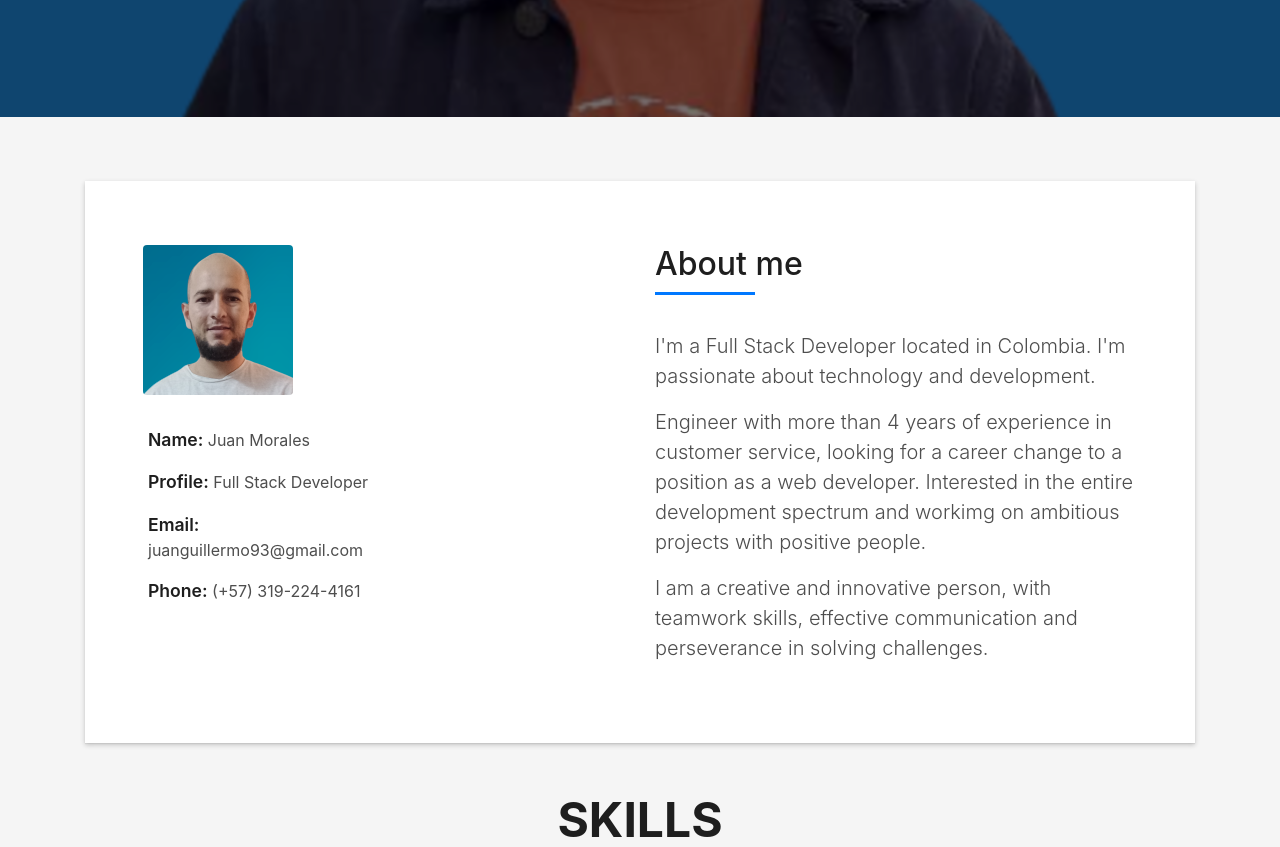
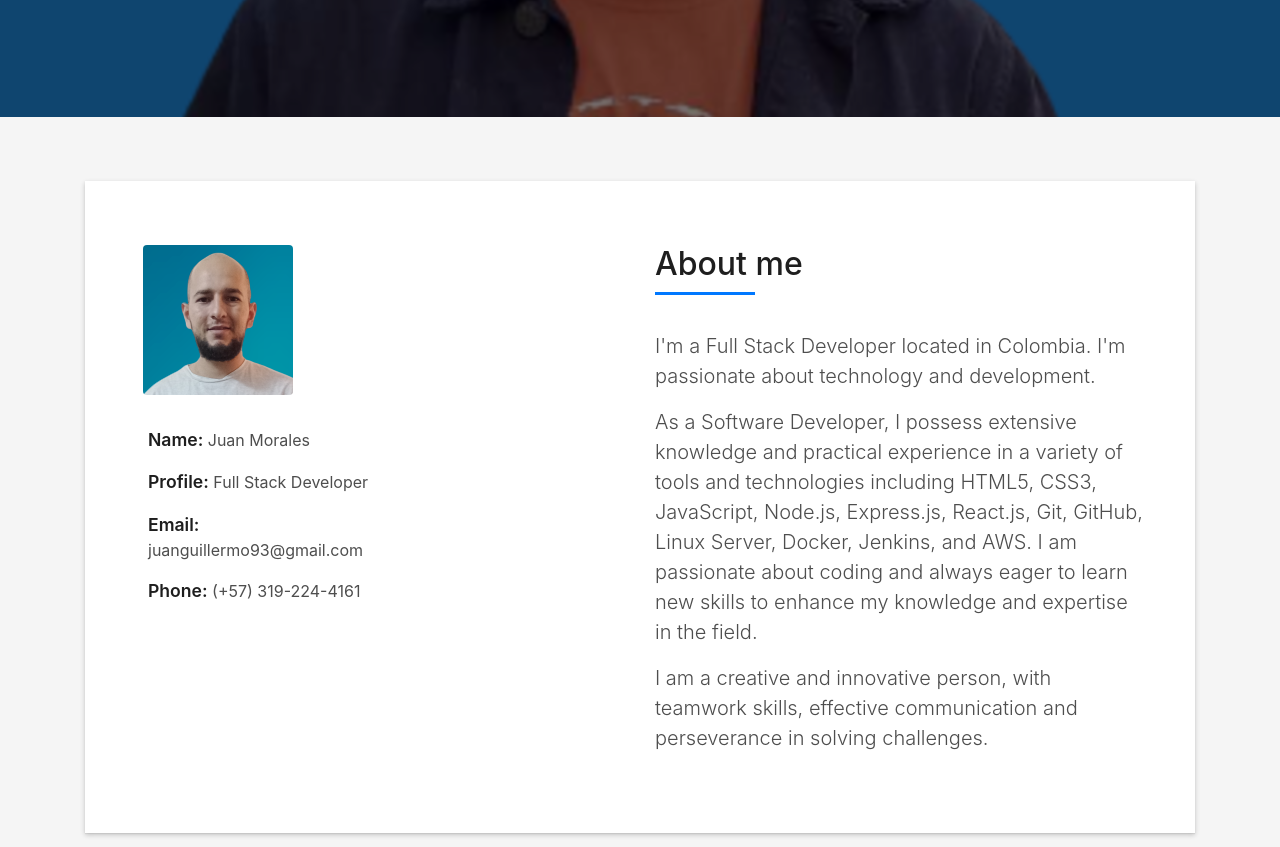
Before and after one commit to jugui93/portfolio, a plain HTML site: page index.html in a window 1280 px wide. Shown: the part 683-1530 px from the top of the page. Drawn offline with Linux system fonts and the light colour scheme; files whose address does not match are found by name.

Commit message:
modificacion informacion de perfil

```diff
--- a/index.html
+++ b/index.html
@@ -144,9 +144,12 @@
                     I'm a Full Stack Developer located in Colombia. I'm passionate about technology and development.
                   </p>
                   <p class="lead">
-                    Engineer with more than 4 years of experience in customer service, looking for a
-                    career change to a position as a web developer. Interested in the entire development spectrum
-                    and workimg on ambitious projects with positive people.
+                    As a Software Developer, I possess extensive knowledge and practical
+                    experience in a variety of tools and technologies including HTML5, CSS3,
+                    JavaScript, Node.js, Express.js, React.js, Git, GitHub, Linux Server, Docker,
+                    Jenkins, and AWS. I am passionate about coding and always eager to learn
+                    new skills to enhance my knowledge and expertise in the field.
+
                   </p>
                   <p class="lead">
                     I am a creative and innovative person,
```
